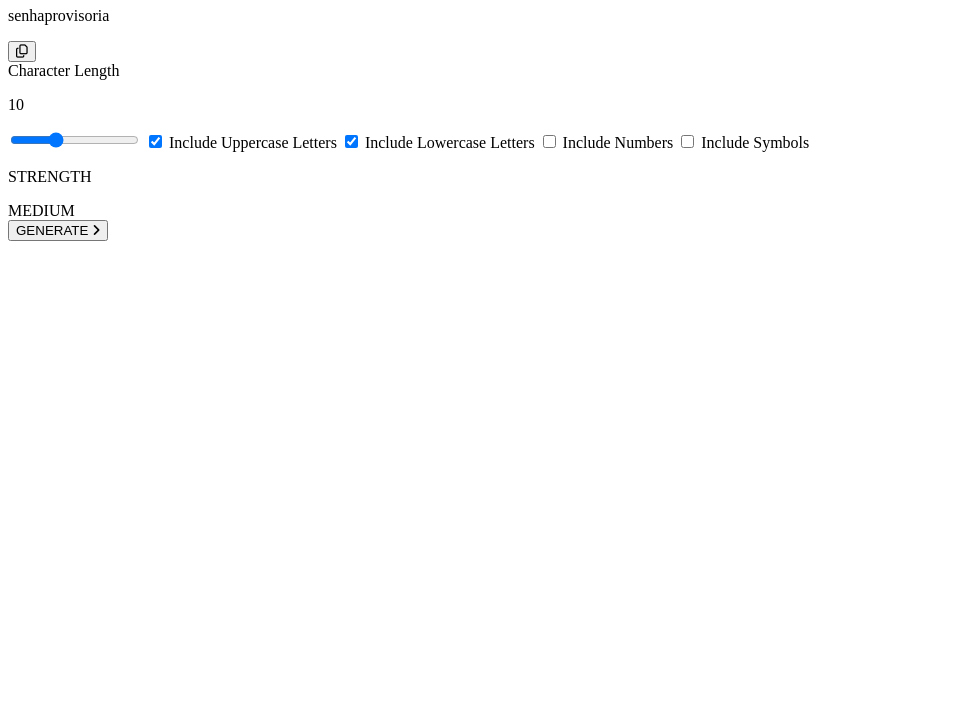
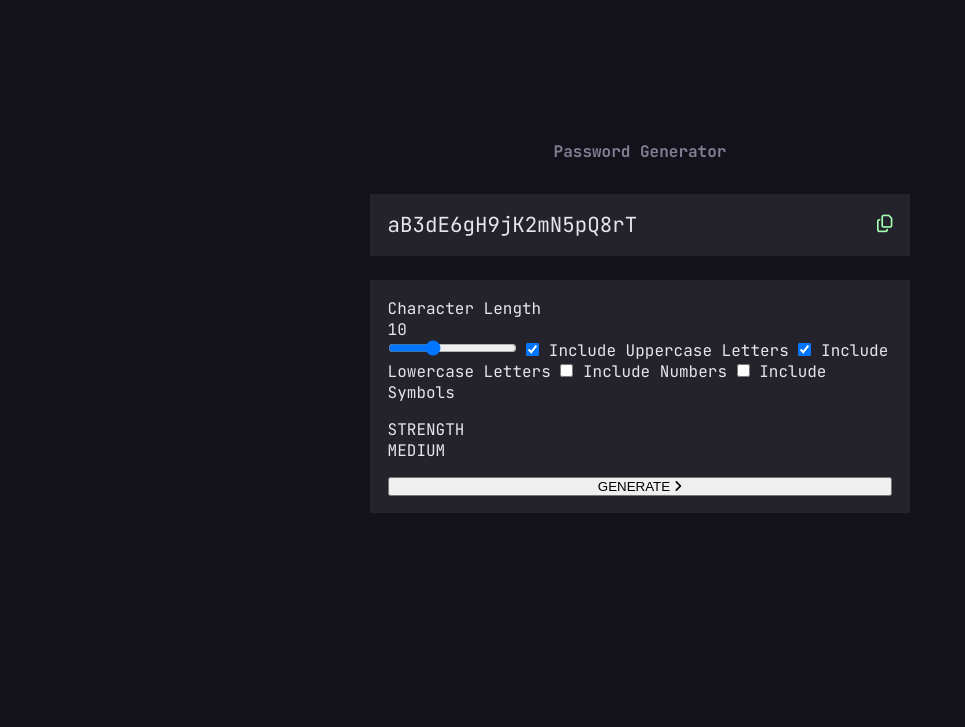
Before and after one commit to nathaliadebona/password-generator, a plain HTML site: page index.html in a window 1280 px wide. Shown: the part 73-800 px from the top of the page, without its empty margins (0-965 px from the left). Drawn offline with Linux system fonts and the light colour scheme.

Commit message:
style: add base layout and card styles
Add global reset, body layout, header title and main container with max-width. Style password box with copy button and the generator card.

```diff
--- a/index.html
+++ b/index.html
@@ -20,9 +20,9 @@
 
     <main>
         <div id="password-box">
-            <p id="password">senhaprovisoria</p>
+            <p id="password">aB3dE6gH9jK2mN5pQ8rT</p>
 
-            <button type="button" aria-label="copy"><i class="fa-regular fa-copy"></i></button>
+            <button type="button" id="copy-btn" aria-label="copy"><i class="fa-regular fa-copy"></i></button>
         </div>
 
         <div id="password-generator">
--- a/style.css
+++ b/style.css
@@ -7,7 +7,72 @@
     --color-too-weak: #f64a4a;
     --color-weak: #fb7c58;
     --color-medium: #f9cd64;
-    --color-green: #a4ffaf;
+    --color-accent: #a4ffaf;
 
     --font-text: 'JetBrains Mono', monospace;
 }
+
+* {
+    margin: 0;
+    padding: 0;
+    box-sizing: border-box;
+}
+
+body {
+    display: flex;
+    flex-direction: column;
+    align-items: center;
+    justify-content: center;
+    gap: 1rem;
+    padding: 2rem;
+    min-height: 100vh;
+    font-family: var(--font-text);
+    color: var(--color-text);
+    background-color: var(--color-bg);
+}
+
+header h1 {
+    padding: 1rem;
+    font-size: 1rem;
+    text-align: center;
+    color: var(--color-text-secondary);
+}
+
+main {
+    display: flex;
+    flex-direction: column;
+    gap: 1.5rem;
+    width: 100%;
+    max-width: 33.75rem;
+}
+
+#password-box {
+    display: flex;
+    align-items: center;
+    justify-content: space-between;
+    gap: 1rem;
+    padding: 1.1rem;
+    background-color: var(--color-card);
+}
+
+#password {
+    font-size: 1.3rem;
+    text-align: start;
+    overflow-wrap: anywhere;
+}
+
+#copy-btn {
+    border: none;
+    font-size: 1.1rem;
+    color: var(--color-accent);
+    background: transparent;
+    cursor: pointer;
+}
+
+#password-generator {
+    display: flex;
+    flex-direction: column;
+    gap: 1rem;
+    padding: 1.1rem;
+    background-color: var(--color-card);
+}
```
